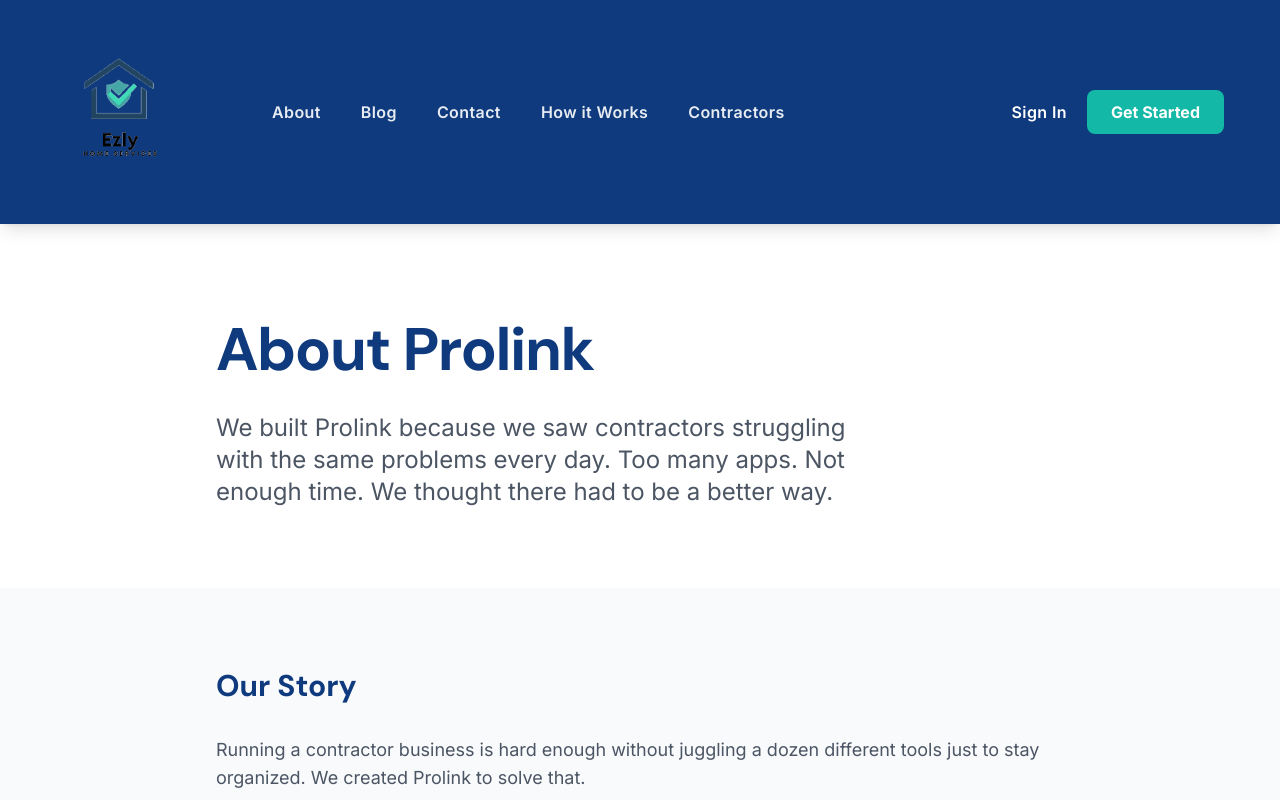
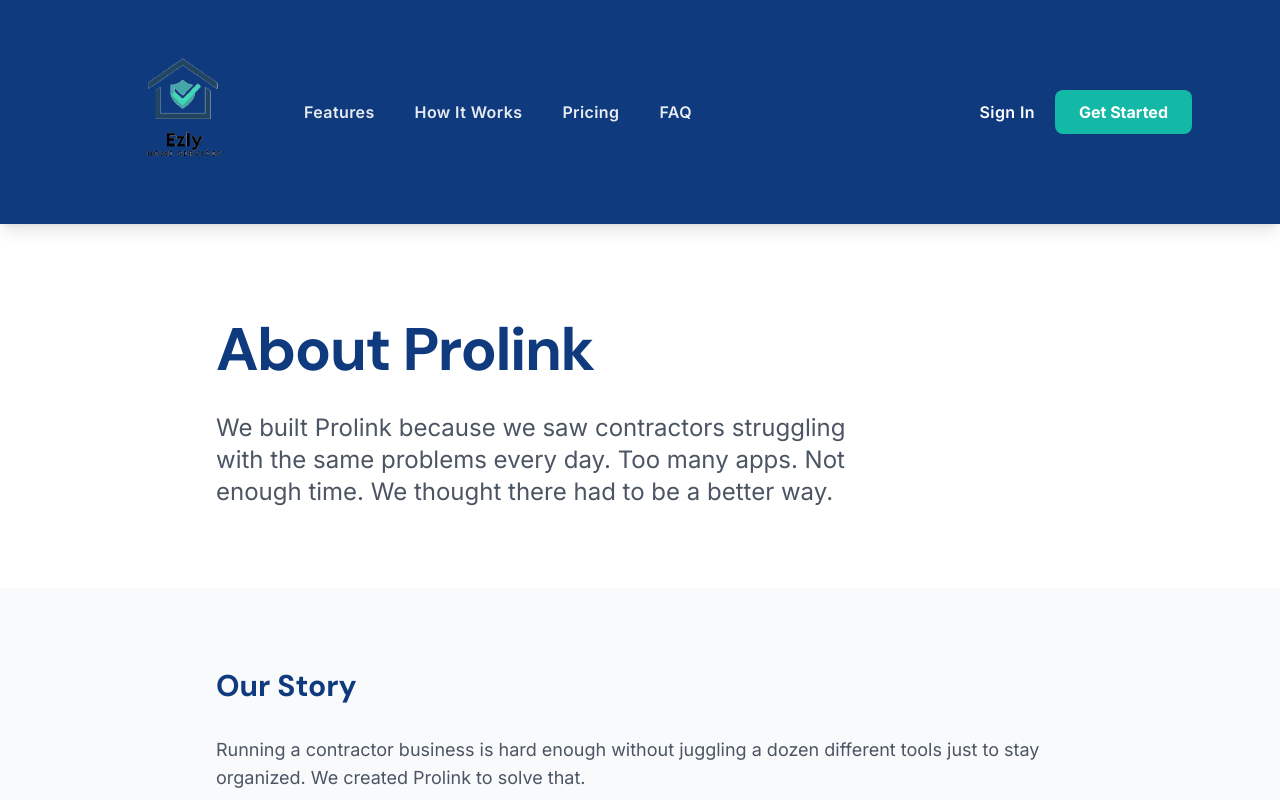
Before and after one commit to bpnelsen/ezly-dashboard, a Next.js app: page /about in a window 1280 px wide. Shown: the top 800 px of the page. Built offline with nearby package versions, Linux system fonts and the light colour scheme.

Commit message:
Clear header navigation - Features, How It Works, Pricing, FAQ

```diff
--- a/components/Navigation.tsx
+++ b/components/Navigation.tsx
@@ -5,39 +5,31 @@
 import { Menu, X } from 'lucide-react'
 import EzlyLogo from './EzlyLogo'
 
-interface NavigationProps {
-  variant?: 'default' | 'minimal'
-}
-
-export default function Navigation({ variant = 'default' }: NavigationProps) {
+export default function Navigation() {
   const [menuOpen, setMenuOpen] = useState(false)
 
   return (
     <nav className="sticky top-0 z-50 bg-[#0f3a7d] shadow-lg">
-      <div className="max-w-7xl mx-auto px-4 sm:px-6 py-4 flex justify-between items-center gap-6">
+      <div className="max-w-6xl mx-auto px-4 sm:px-6 py-4 flex justify-between items-center gap-6">
         {/* Logo */}
         <Link href="/" className="flex items-center flex-shrink-0 w-40 sm:w-48">
           <EzlyLogo className="w-full h-auto" />
         </Link>
 
         {/* Desktop Navigation */}
-        {variant === 'default' && (
-          <div className="hidden lg:flex flex-1 justify-between items-center px-8">
+        <div className="hidden lg:flex flex-1 justify-between items-center">
           <div className="flex items-center gap-10">
-              <Link href="/about" className="text-white/90 hover:text-white transition-colors font-semibold text-base tracking-wide">
-                About
-              </Link>
-              <Link href="/blog" className="text-white/90 hover:text-white transition-colors font-semibold text-base tracking-wide">
-                Blog
-              </Link>
-              <a href="mailto:ezly.home@gmail.com" className="text-white/90 hover:text-white transition-colors font-semibold text-base tracking-wide">
-                Contact
+            <a href="/#features" className="text-white/90 hover:text-white transition-colors font-semibold text-base tracking-wide">
+              Features
             </a>
             <a href="/#how-it-works" className="text-white/90 hover:text-white transition-colors font-semibold text-base tracking-wide">
-                How it Works
+              How It Works
             </a>
-              <a href="/#contractors" className="text-white/90 hover:text-white transition-colors font-semibold text-base tracking-wide">
-                Contractors
+            <a href="/#pricing" className="text-white/90 hover:text-white transition-colors font-semibold text-base tracking-wide">
+              Pricing
+            </a>
+            <a href="/#faq" className="text-white/90 hover:text-white transition-colors font-semibold text-base tracking-wide">
+              FAQ
             </a>
           </div>
 
@@ -47,14 +39,13 @@
               Sign In
             </Link>
             <Link
-                href="/signup"
+              href="/signup/contractor"
               className="px-6 py-2.5 bg-[#14b8a6] text-white rounded-lg font-bold text-base hover:bg-[#0d9e8c] hover:shadow-lg transition-all duration-300"
             >
               Get Started
             </Link>
           </div>
         </div>
-        )}
 
         {/* Mobile Menu Button */}
         <button
@@ -69,20 +60,17 @@
       {menuOpen && (
         <div className="lg:hidden bg-[#0c2e5c] border-t border-white/10">
           <div className="px-4 py-4 space-y-1">
-            <Link href="/about" className="block px-4 py-3 text-white hover:bg-white/10 rounded-lg transition-colors font-semibold">
-              About
-            </Link>
-            <Link href="/blog" className="block px-4 py-3 text-white hover:bg-white/10 rounded-lg transition-colors font-semibold">
-              Blog
-            </Link>
-            <a href="mailto:ezly.home@gmail.com" className="block px-4 py-3 text-white hover:bg-white/10 rounded-lg transition-colors font-semibold">
-              Contact
+            <a href="/#features" onClick={() => setMenuOpen(false)} className="block px-4 py-3 text-white hover:bg-white/10 rounded-lg transition-colors font-semibold">
+              Features
             </a>
             <a href="/#how-it-works" onClick={() => setMenuOpen(false)} className="block px-4 py-3 text-white hover:bg-white/10 rounded-lg transition-colors font-semibold">
-              How it Works
+              How It Works
             </a>
-            <a href="/#contractors" onClick={() => setMenuOpen(false)} className="block px-4 py-3 text-white hover:bg-white/10 rounded-lg transition-colors font-semibold">
-              Contractors
+            <a href="/#pricing" onClick={() => setMenuOpen(false)} className="block px-4 py-3 text-white hover:bg-white/10 rounded-lg transition-colors font-semibold">
+              Pricing
+            </a>
+            <a href="/#faq" onClick={() => setMenuOpen(false)} className="block px-4 py-3 text-white hover:bg-white/10 rounded-lg transition-colors font-semibold">
+              FAQ
             </a>
             <hr className="my-3 border-white/20" />
             <div className="flex items-center gap-3 px-2">
@@ -90,7 +78,7 @@
                 Sign In
               </Link>
               <Link
-                href="/signup"
+                href="/signup/contractor"
                 className="flex-1 px-4 py-3 text-center bg-[#14b8a6] text-white rounded-lg font-semibold hover:bg-[#0d9e8c] transition-colors"
               >
                 Get Started
```
Lines whose indentation alone changed are shown as unchanged.
